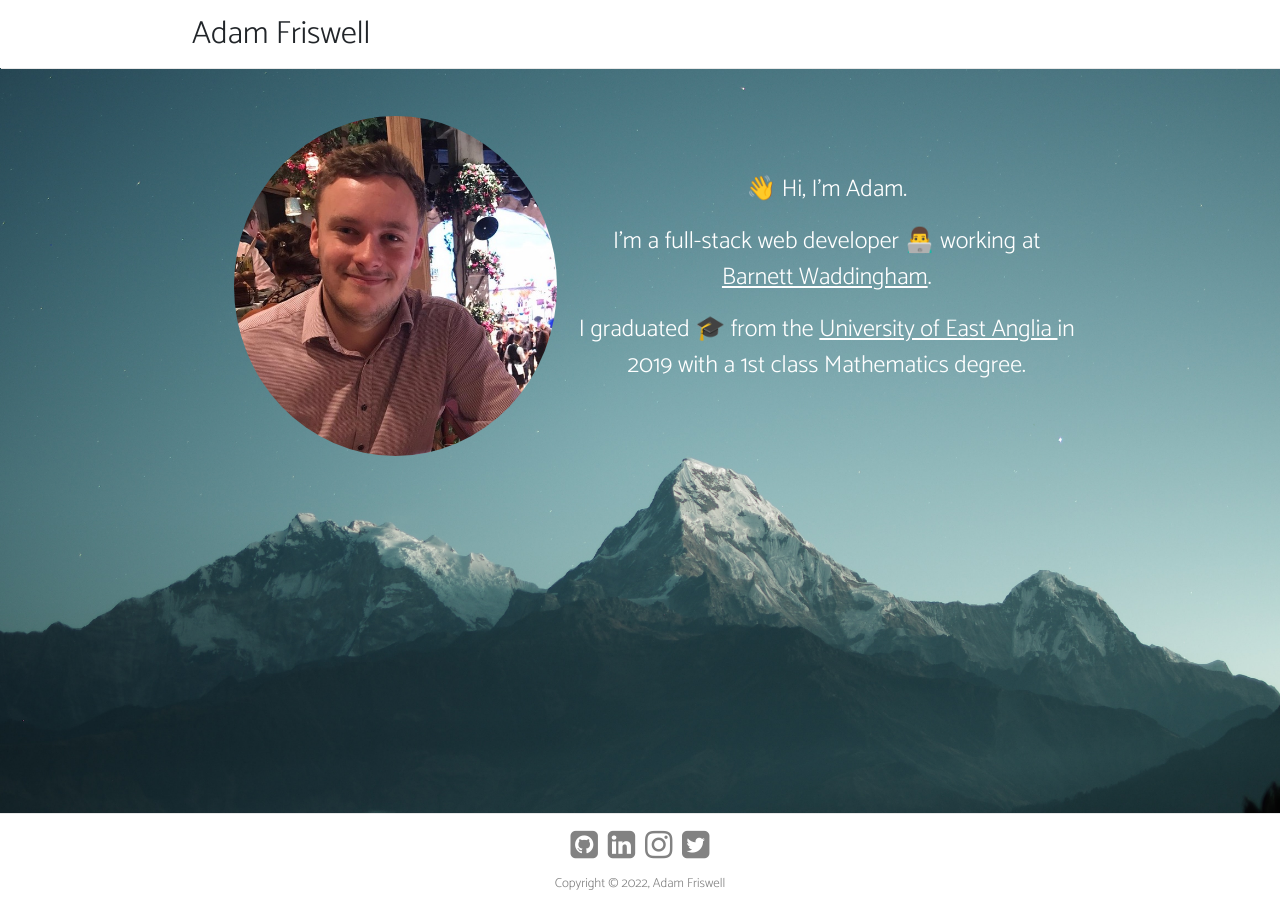
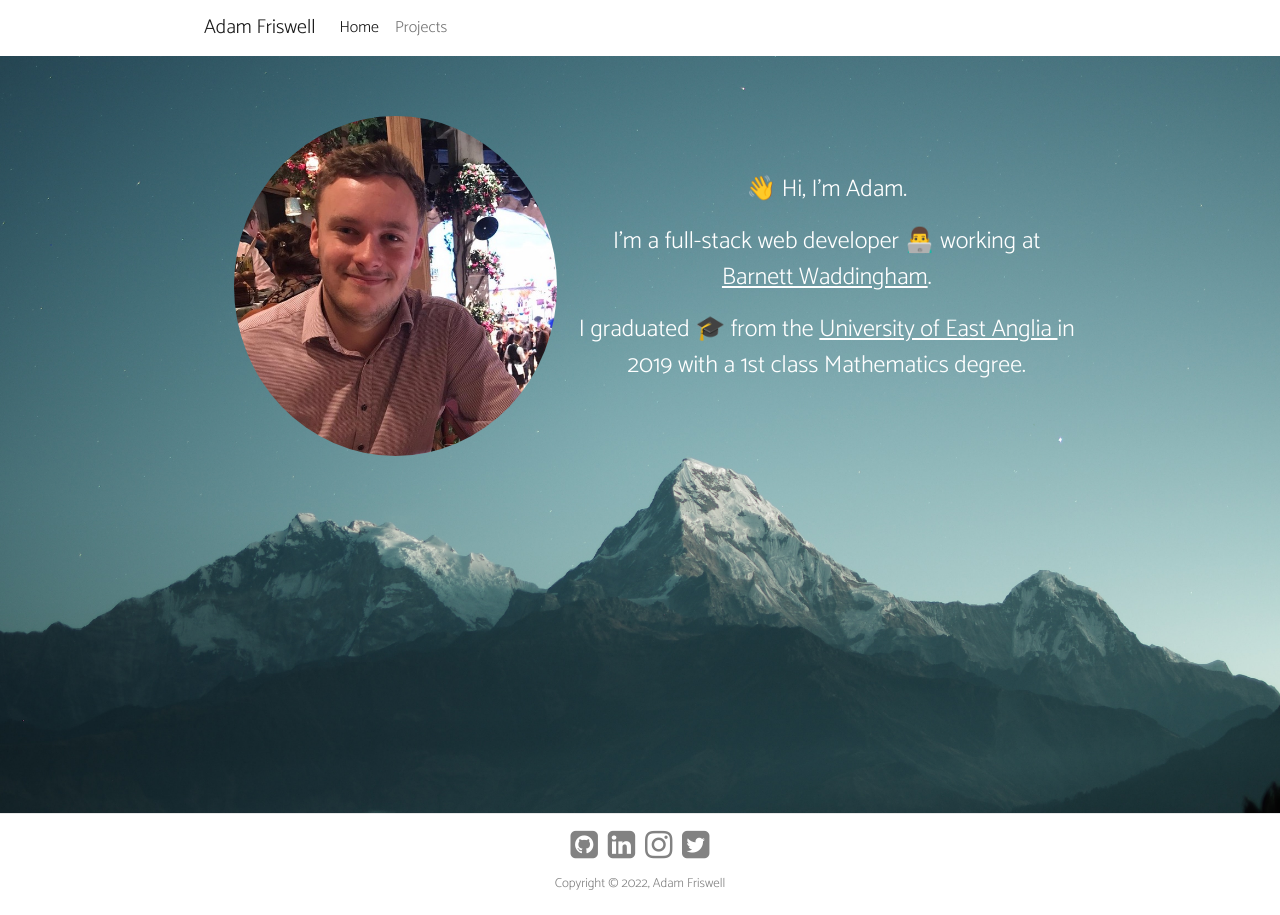
Before and after one commit to adamfriswell/portfolio-website, a Jekyll site: the page built from index.md, in a window 1280 px wide. Built offline with Jekyll 4.4.1, drawn with Linux system fonts in a browser that asks for light colours; nearby versions of some CDN libraries.

Commit message:
use bootstrap navbar for header

```diff
--- a/_includes/header.html
+++ b/_includes/header.html
@@ -1,5 +1,16 @@
-<header class="header">
-    <div class="wrapper">
-        <a class="link logo" href="/index.html"> {{ site.title }} </a>
-    </div>
+<header class="site-header">
+    <nav class="wrapper navbar navbar-expand-lg navbar-light">
+        <div class="container-fluid">
+          <a class="navbar-brand" href="/index.html">{{ site.title }}</a>
+          <button class="navbar-toggler" type="button" data-bs-toggle="collapse" data-bs-target="#navbarNavAltMarkup" aria-controls="navbarNavAltMarkup" aria-expanded="false" aria-label="Toggle navigation">
+            <span class="navbar-toggler-icon"></span>
+          </button>
+          <div class="collapse navbar-collapse" id="navbarNavAltMarkup">
+            <div class="navbar-nav">
+              <a class="nav-link active" aria-current="page" href="/index.html">Home</a>
+              <a class="nav-link" href="/projects.html">Projects</a>
+            </div>
+          </div>
+        </div>
+      </nav>
 </header>
--- a/assets/css/style.scss
+++ b/assets/css/style.scss
@@ -19,12 +19,9 @@
 }
 
 .site-header {
-    padding: 10px;
+    background-color: white;
     position: fixed;
     width: 100%;
-    height: 66px;
-    border-bottom: 1px solid var(--off-white);
-    background-color: white;
 }
 
 .site-content {
@@ -64,18 +61,6 @@
 
 
 /* Text */
-
-
-.link {
-    color: inherit;
-    text-decoration: none;
-    text-align: center;
-}
-
-.link:hover {
-    text-decoration: underline;
-    text-decoration-color: inherit;
-}
 
 .link-in-text {
     color: white;
@@ -118,130 +103,3 @@
     border-radius: 50%;
     padding: 30px;
 }
-
-
-/* Header */
-
-.header {
-    background-color: white;
-    box-shadow: 1px 1px 0 0 var(--off-white);
-    position: fixed;
-    width: 100%;
-    z-index: 3;
-}
-
-.header ul {
-    margin: 0;
-    padding: 0;
-    list-style: none;
-    overflow: hidden;
-    background-color: white;
-}
-
-.header li a {
-    display: block;
-    padding: 20px 20px;
-    padding-left: 0;
-    text-decoration: none;
-    top: 0;
-}
-
-.header li a:hover,
-.header .menu-btn:hover {
-    background-color: var(--off-white);
-}
-
-.header .logo {
-    display: block;
-    float: left;
-    font-size: 2em;
-    padding: 10px 20px;
-    padding-left: 0;
-    padding-right: 0;
-    text-decoration: none;
-}
-
-.header .menu {
-    clear: both;
-    max-height: 0;
-    transition: max-height .2s ease-out;
-}
-
-.header .menu-icon {
-    cursor: pointer;
-    display: inline-block;
-    /* float: right; */
-    padding: 28px 20px;
-    position: relative;
-    user-select: none;
-}
-
-.header .menu-icon .navicon {
-    background: var(--grey);
-    display: block;
-    height: 2px;
-    position: relative;
-    transition: background .2s ease-out;
-    width: 18px;
-}
-
-.header .menu-icon .navicon:before,
-.header .menu-icon .navicon:after {
-    background: var(--grey);
-    content: '';
-    display: block;
-    height: 100%;
-    position: absolute;
-    transition: all .2s ease-out;
-    width: 100%;
-}
-
-.header .menu-icon .navicon:before {
-    top: 5px;
-}
-
-.header .menu-icon .navicon:after {
-    top: -5px;
-}
-
-.header .menu-btn {
-    display: none;
-}
-
-.header .menu-btn:checked~.menu {
-    max-height: 240px;
-}
-
-.header .menu-btn:checked~.menu-icon .navicon {
-    background: transparent;
-}
-
-.header .menu-btn:checked~.menu-icon .navicon:before {
-    transform: rotate(-45deg);
-}
-
-.header .menu-btn:checked~.menu-icon .navicon:after {
-    transform: rotate(45deg);
-}
-
-.header .menu-btn:checked~.menu-icon:not(.steps) .navicon:before,
-.header .menu-btn:checked~.menu-icon:not(.steps) .navicon:after {
-    top: 0;
-}
-
-@media (min-width: 850px) {
-    .header li {
-        float: left;
-    }
-    .header li a {
-        padding: 20px 15px;
-    }
-    .header .menu {
-        clear: none;
-        float: right;
-        max-height: none;
-    }
-    .header .menu-icon {
-        display: none;
-    }
-}
```
